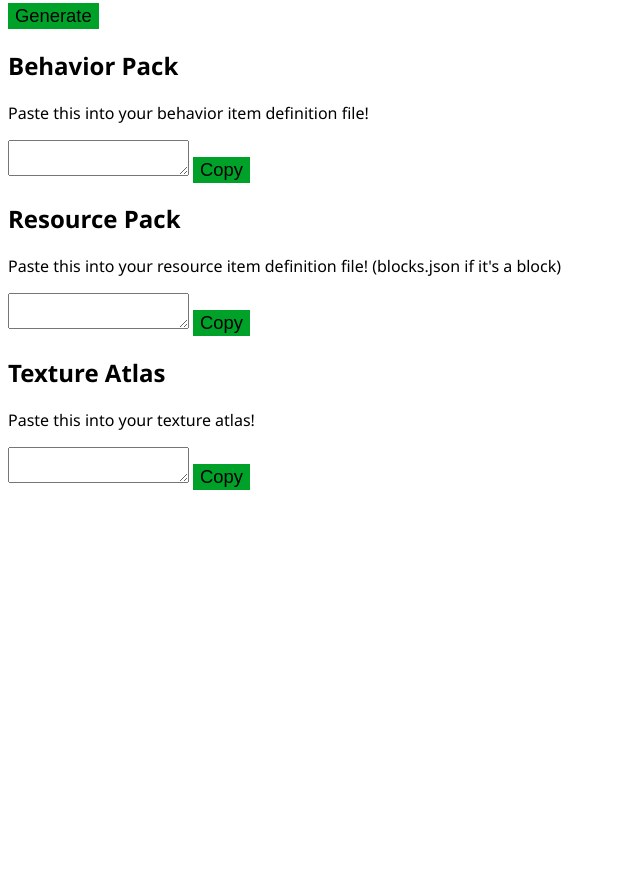
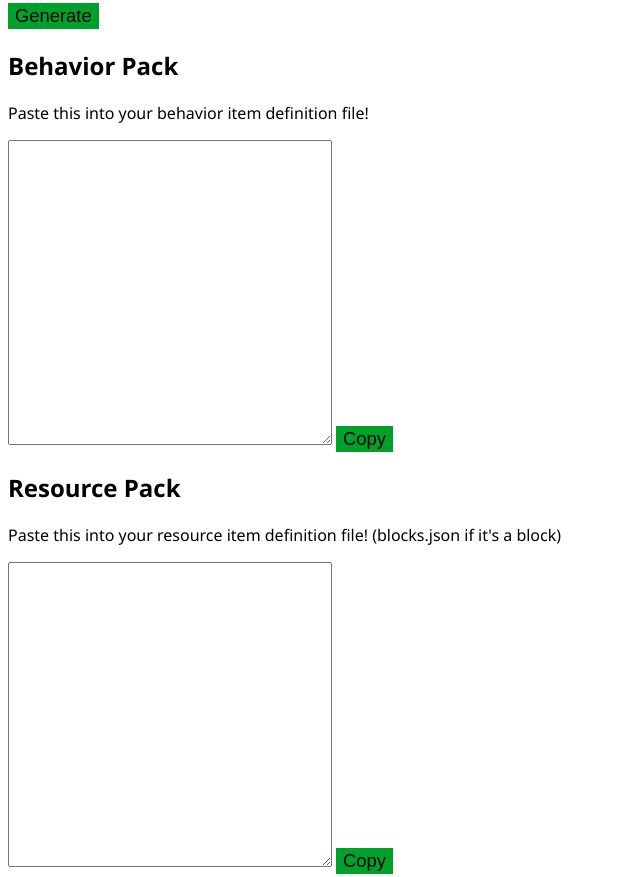
Before and after one commit to GitWither/bedrock-item-generator, a plain HTML site: page index.html in a window 1280 px wide. Shown: the part 530-1407 px from the top of the page, without its empty margins (0-640 px from the left). Before the commit the page ends 1028 px from the top, so only its background shows below. Drawn offline with Linux system fonts and the light colour scheme.

Commit message:
Made text boxes have a default size

```diff
--- a/index.html
+++ b/index.html
@@ -196,17 +196,17 @@
         <div>
             <h2>Behavior Pack</h2>
             <p>Paste this into your behavior item definition file!</p>
-            <textarea id="behavior-result" readonly></textarea>
+            <textarea id="behavior-result" readonly style="margin: 0px; width: 318px; height: 299px;"></textarea>
             <button onclick="behaviorResult.select();document.execCommand('copy')">Copy</button>
 
             <h2>Resource Pack</h2>
             <p>Paste this into your resource item definition file! (blocks.json if it's a block)</p>
-            <textarea id="resource-result" readonly></textarea>
+            <textarea id="resource-result" readonly style="margin: 0px; width: 318px; height: 299px;"></textarea>
             <button onclick="resourceResult.select();document.execCommand('copy')">Copy</button>
 
             <h2>Texture Atlas</h2>
             <p>Paste this into your texture atlas!</p>
-            <textarea id="texture-atlas-result" readonly></textarea>
+            <textarea id="texture-atlas-result" readonly style="margin: 0px; width: 318px; height: 299px;"></textarea>
             <button onclick="atlasResult.select();document.execCommand('copy')">Copy</button>
         </div>
     </body>
```
